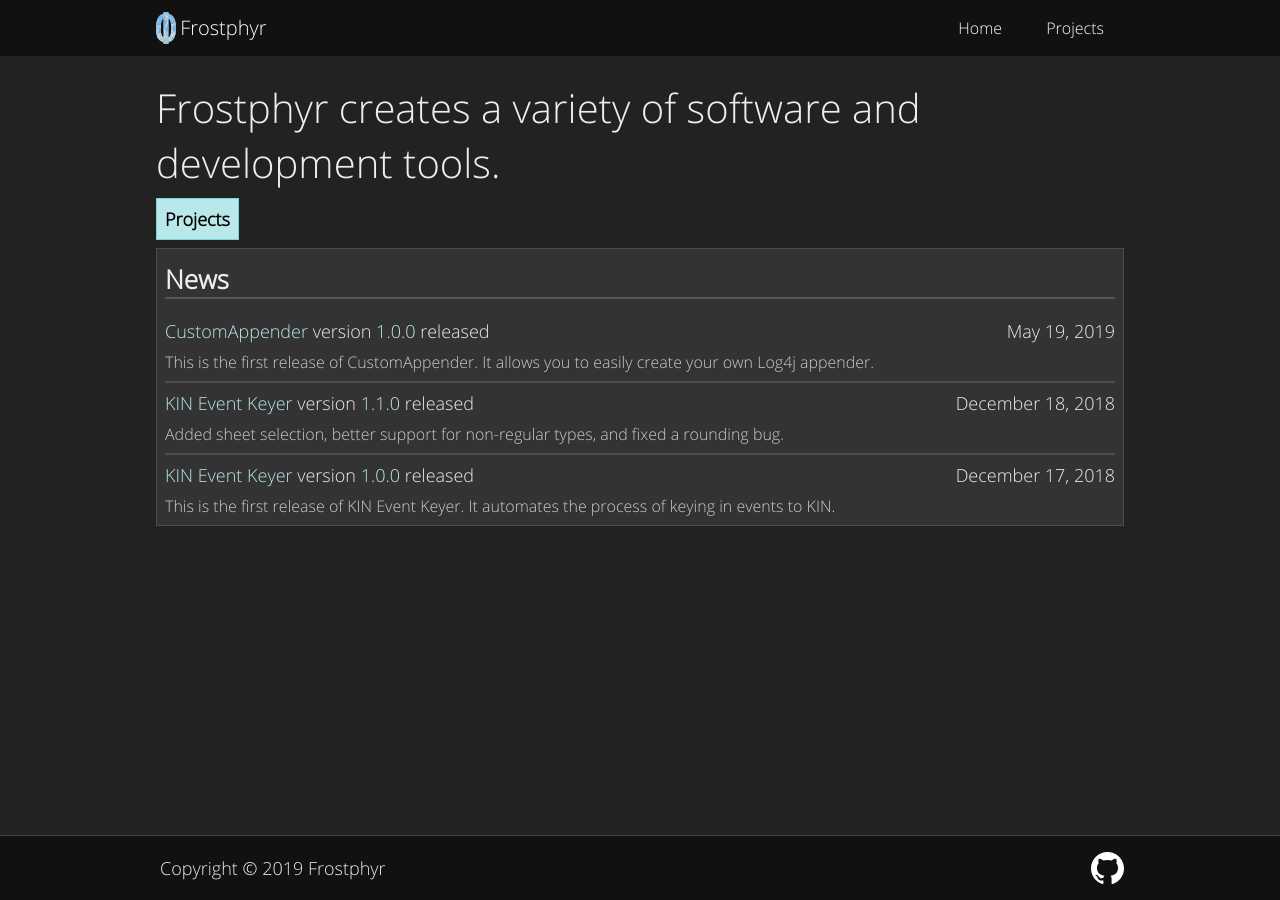
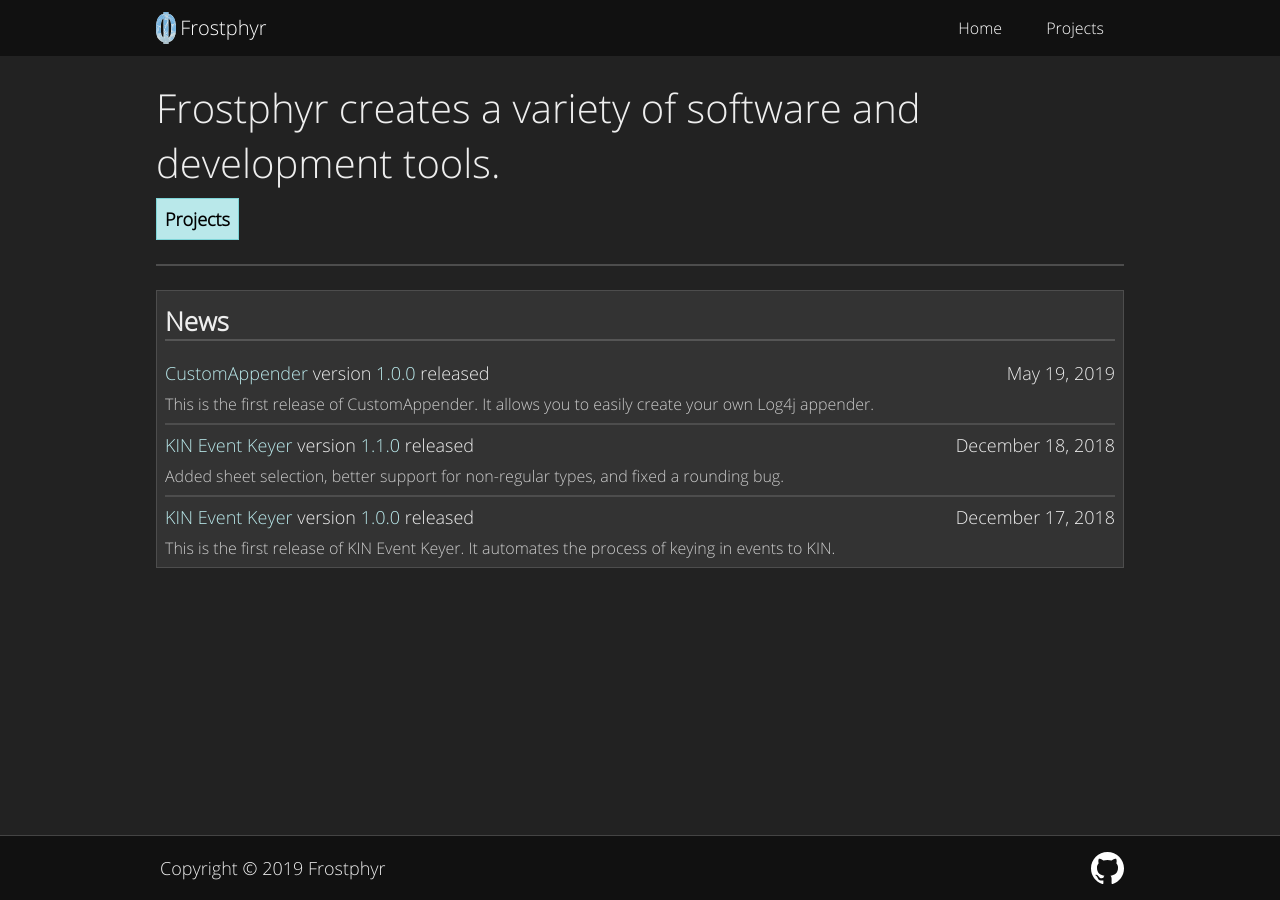
Before and after one commit to Frostphyr/Website, a Jekyll site: the page built from index.html, in a window 1280 px wide. Built offline with Jekyll 4.4.1, drawn with Linux system fonts in a browser that asks for light colours.

Commit message:
Fixed divider on home page

```diff
--- a/_sass/_home.scss
+++ b/_sass/_home.scss
@@ -1,10 +1,6 @@
 #home-intro-text {
     margin-top: 24px;
     font-size: 40px;
-}
-
-#home-divider {
-    margin: 18px 0;
 }
 
 .home-news-release-header {
--- a/index.html
+++ b/index.html
@@ -5,7 +5,7 @@ title: Frostphyr
 
 <p id="home-intro-text">Frostphyr creates a variety of software and development tools.</p>
 <a class="button" href="/projects">Projects</a>
-<div id="home-divider divider"></div>
+<div class="page-divider"></div>
 <div class="container">
     <h2>News</h2>
     {% assign releases = site.pages | where: "layout", "release" | sort: "date" | reverse %}
```
